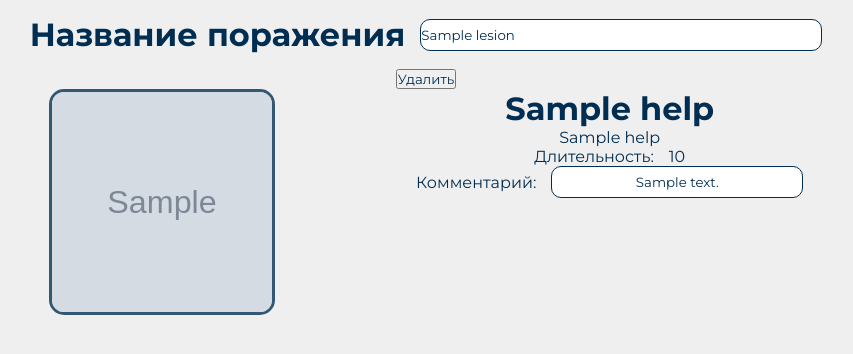
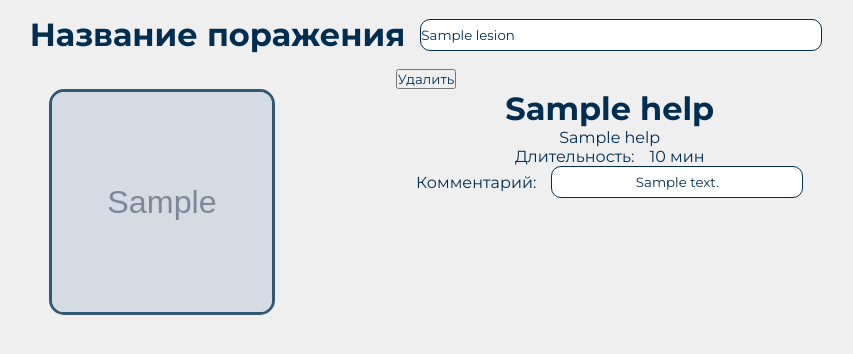
Before and after one commit to Bekbolot2804/Social_Services, a Django app: page /appl in a window 1280 px wide. Shown: the part 50-404 px from the top of the page, without its empty margins (214-1067 px from the left). Run offline with Django 5.2, Linux system fonts and the light colour scheme; tables that the repository leaves empty hold one stand-in row (values such as "Sample post"); grey boxes marked "Sample" are stand-in pictures.

Commit message:
Всё, лабу вторую я сделал более менее, будем честны

```diff
--- a/First_Aid_Handbook/handbook/templates/application.html
+++ b/First_Aid_Handbook/handbook/templates/application.html
@@ -36,7 +36,7 @@
         </div>
         <div class="card_appl_time">
             <p>Длительность:</p>
-            <p>{{help.duration}}</p>
+            <p>{{help.duration}} мин</p>
         </div>
         <div class="card_appl_comment">
             <p>Комментарий:</p>
```
